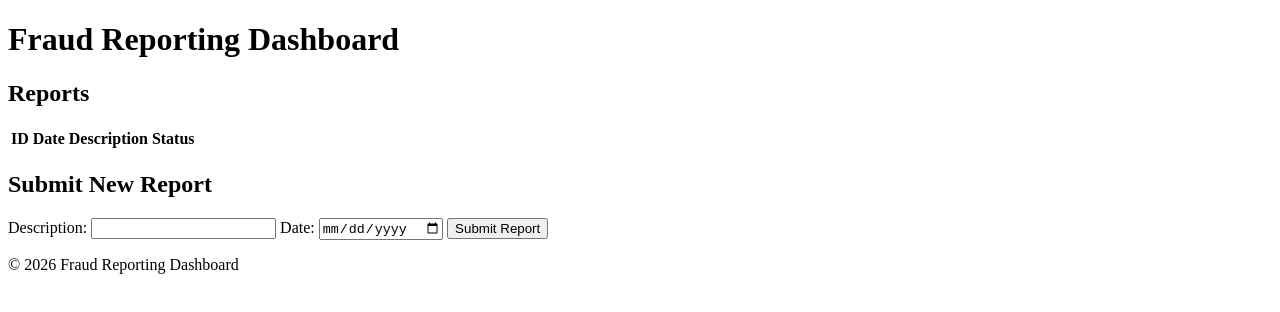
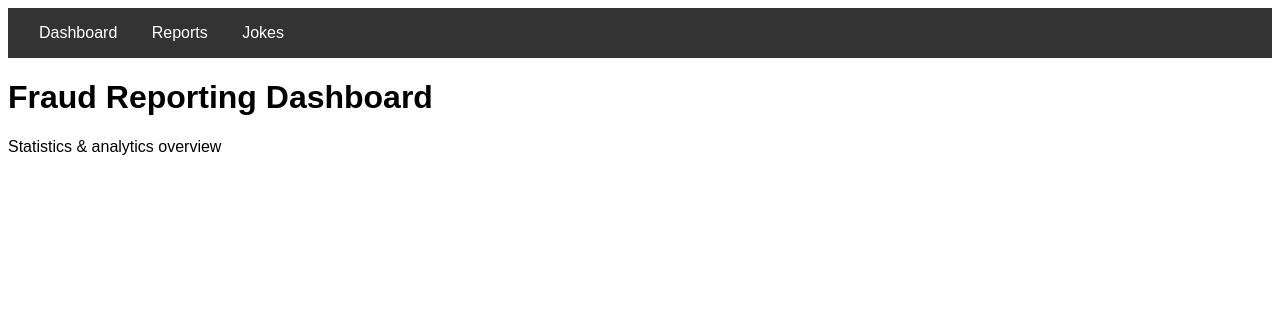
Before and after one commit to sambopoku-alt/fraud-reporting, a website: page index.html in a window 1280 px wide. Drawn offline with Linux system fonts and the light colour scheme.

Commit message:
Updated index.html with fraud reporting dashboard content

```diff
--- a/index.html
+++ b/index.html
@@ -4,42 +4,47 @@
     <meta charset="UTF-8">
     <meta name="viewport" content="width=device-width, initial-scale=1.0">
     <title>Fraud Reporting Dashboard</title>
-    <link rel="stylesheet" href="styles.css">
+    <style>
+        body { font-family: Arial, sans-serif; }
+        nav { background-color: #333; color: white; padding: 1em; }
+        nav a { margin: 0 15px; color: white; text-decoration: none; }
+        .tab { display: none; }
+        .active { display: block; }
+    </style>
 </head>
 <body>
-    <header>
+    <nav>
+        <a href="#dashboard" onclick="showTab('dashboard')">Dashboard</a>
+        <a href="#reports" onclick="showTab('reports')">Reports</a>
+        <a href="#jokes" onclick="showTab('jokes')">Jokes</a>
+    </nav>
+    <div id="dashboard" class="tab active">
         <h1>Fraud Reporting Dashboard</h1>
-    </header>
-    <main>
-        <section id="report-list">
-            <h2>Reports</h2>
-            <table>
-                <thead>
-                    <tr>
-                        <th>ID</th>
-                        <th>Date</th>
-                        <th>Description</th>
-                        <th>Status</th>
-                    </tr>
-                </thead>
-                <tbody>
-                    <!-- Reports will be populated here -->
-                </tbody>
-            </table>
-        </section>
-        <section id="report-form">
-            <h2>Submit New Report</h2>
-            <form>
-                <label for="report-description">Description:</label>
-                <input type="text" id="report-description" name="description" required>
-                <label for="report-date">Date:</label>
-                <input type="date" id="report-date" name="date" required>
-                <button type="submit">Submit Report</button>
-            </form>
-        </section>
-    </main>
-    <footer>
-        <p>&copy; 2026 Fraud Reporting Dashboard</p>
-    </footer>
+        <p>Statistics & analytics overview</p>
+    </div>
+    <div id="reports" class="tab">
+        <h2>Report Submission</h2>
+        <form>
+            <label for="report">Describe the fraud:</label><br />
+            <textarea id="report" name="report" rows="4" required></textarea><br />
+            <button type="submit">Submit Report</button>
+        </form>
+    </div>
+    <div id="jokes" class="tab">
+        <h2>Joke Generator</h2>
+        <button onclick="generateJoke()">Tell me a joke</button>
+        <p id="joke"></p>
+        <script>
+            function showTab(tabName) {
+                var tabs = document.querySelectorAll('.tab');
+                tabs.forEach(tab => tab.classList.remove('active'));
+                document.getElementById(tabName).classList.add('active');
+            }
+            function generateJoke() {
+                // Placeholder for joke generation logic
+                document.getElementById('joke').innerText = "Why did the fraudster cross the road? To get to the other side of the law!";
+            }
+        </script>
+    </div>
 </body>
 </html>
```
